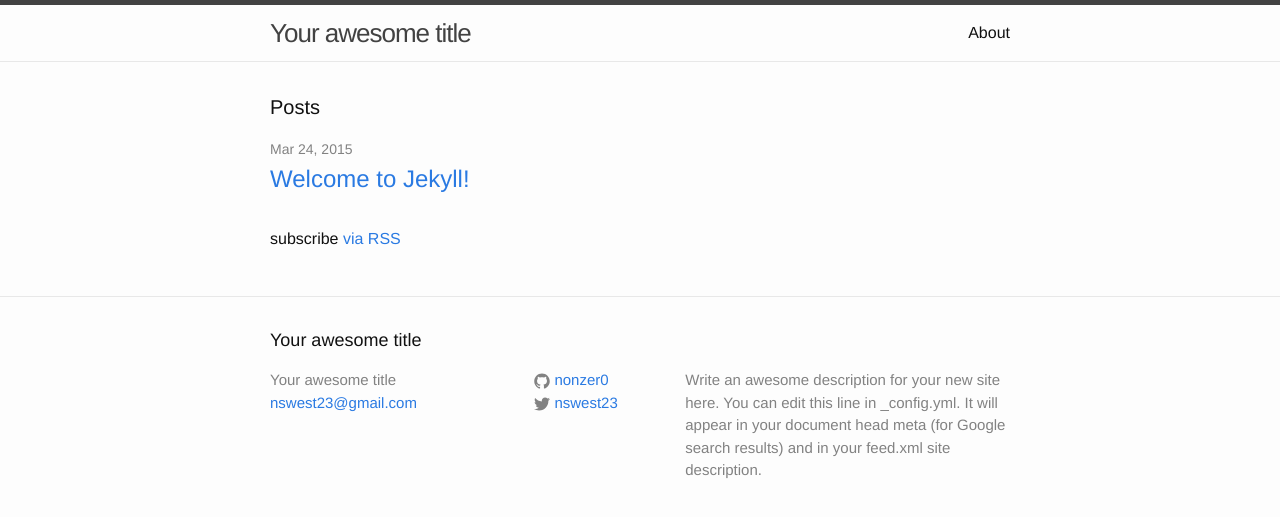
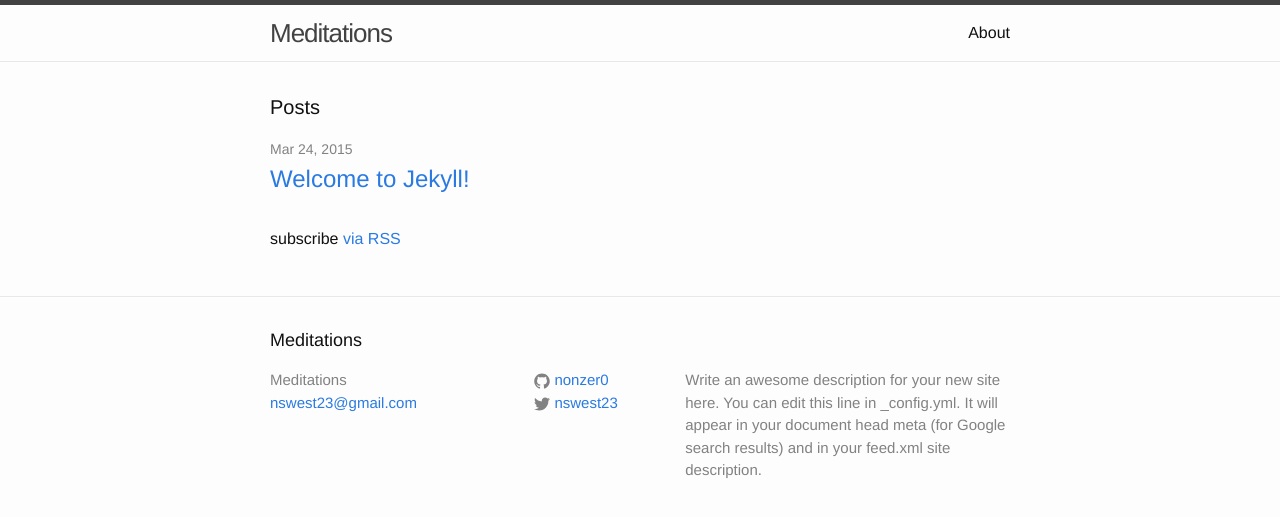
Before and after one commit to nonzer0/nonzer0.github.io, a Jekyll site: the page built from index.html, in a window 1280 px wide. Shown: the top 517 px of the page. Built offline with Jekyll 4.4.1, drawn with Linux system fonts in a browser that asks for light colours.

Commit message:
change title

```diff
--- a/_config.yml
+++ b/_config.yml
@@ -1,5 +1,5 @@
 # Site settings
-title: Your awesome title
+title: Meditations
 email: nswest23@gmail.com
 description: > # this means to ignore newlines until "baseurl:"
   Write an awesome description for your new site here. You can edit this
```
